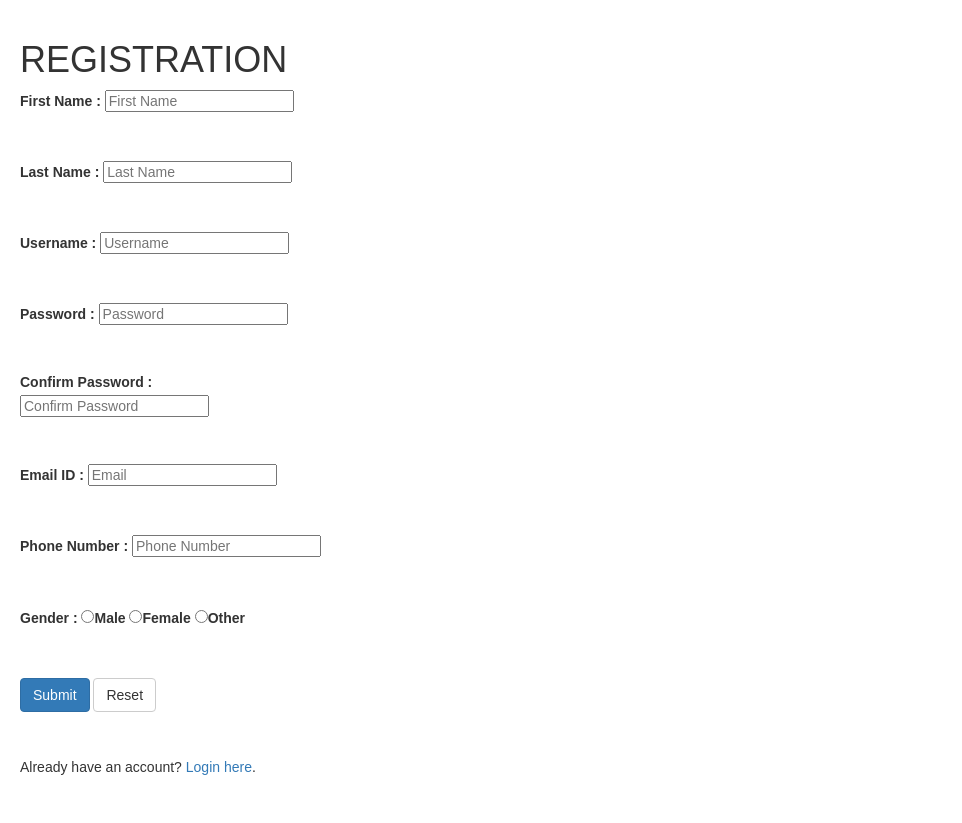
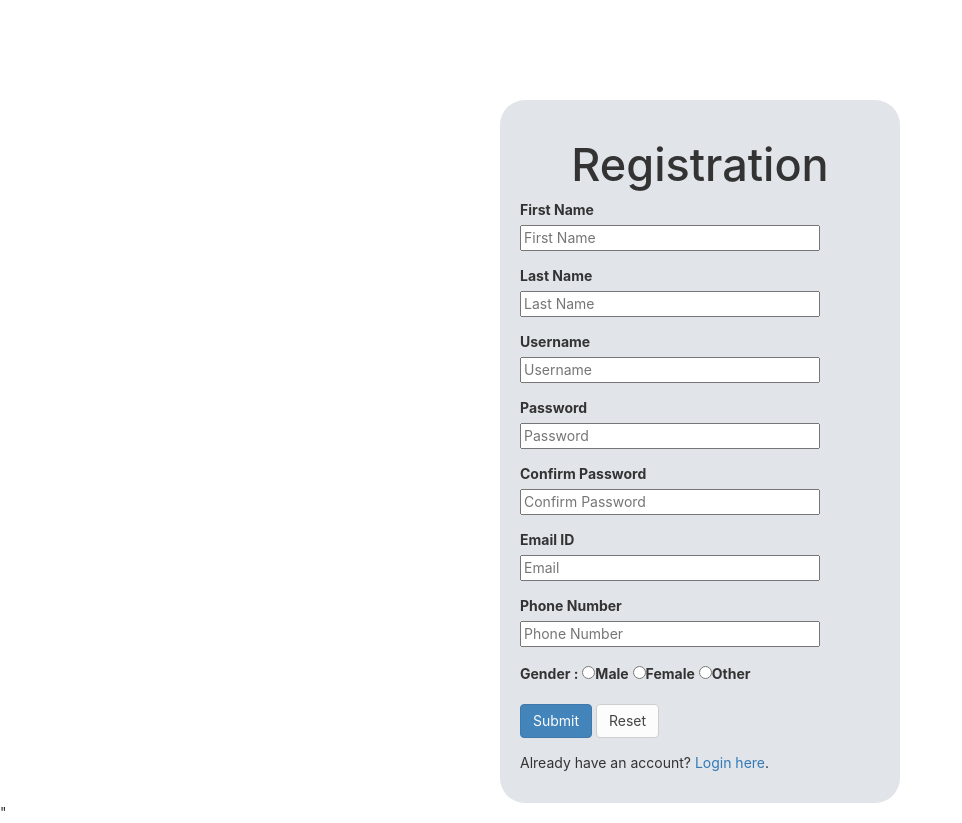
Before and after one commit to GEETANJALI0507/Laptops-and-Mobile-Store, a PHP site: page /register.php in a window 1280 px wide. Shown: the whole page, without its empty margins (0-962 px from the left). Before the commit the page ends 775 px from the top, so only its background shows below. Run offline with PHP 8.4, Linux system fonts and the light colour scheme.

Commit message:
Update register.php

```diff
--- a/register.php
+++ b/register.php
@@ -273,8 +273,6 @@
       //Close connection
       $conn->close();
   }
-
-
 ?>
 <!DOCTYPE html>
 <html lang="en" >
@@ -282,107 +280,75 @@
       <meta charset="UTF-8">
       <title>Registration</title>
       <link rel="stylesheet" href="https://maxcdn.bootstrapcdn.com/bootstrap/3.3.7/css/bootstrap.css">
-    <style type="text/css">
-        body{ font: 14px sans-serif; }
-        .wrapper{ width: 350px; padding: 20px; }
-    </style>
-      <!--<style>
-            h1
-              {
-                text-align: center;
-                font-size:45px;
-                color:purple;
-                background-color:lightgrey;
-              }
-            body
-                {
-                  text-align: center;
-                  font-size:25px;
-                  background-image:url(https://images.freecreatives.com/wp-content/uploads/2015/03/Huge-Backgrounds-63.jpg);
-                  font-family:Helvetica;
-                  color: lightpink;
-                }
-            input[type=text], input[type=password],input[type = email],input[type = tel]
-                {
-                  width: 50%;
-                  padding: 12px 20px;
-                  margin: 8px 0;
-                  display: inline-block;
-                  border: 1px solid #ccc;
-                  box-sizing: border-box;
-                }
-              input[type = submit], input[type= reset]
-                {
-                  background-color: green;
-                  color: white;
-                  padding: 14px 20px;
-                  margin: 10px 0;
-                  border: none;
-                  cursor: pointer;
-                }
-            .wrapper{ width: 350px; padding: 20px; }
-        </style>-->
+      <style type="text/css">
+          body { font-family: -apple-system,BlinkMacSystemFont,Segoe UI,Helvetica,Arial,sans-serif,Apple Color Emoji,Segoe UI Emoji; font-size: 14px; }
+          .wrapper { margin-left: 500px; margin-top: 100px; width: 400px; padding: 20px; background-color:#e1e4e8; border-radius: 25px; }
+          h2 { text-align: center; font-size:45px; }
+          input[type="text"], input[type="password"], input[type="email"] { width: 300px; }
+          #SB, #RB { opacity: 0.9; }
+      </style>
   </head>
 
 <body>
   <div class="wrapper">
-      <h1>REGISTRATION</h1>
+      <h2>Registration</h2>
       <form action="<?php echo htmlspecialchars($_SERVER["PHP_SELF"]); ?>" method="post" id="registration">
           <div class="form-group">
-              <label for="first_name">First Name : </label>
+              <label for="first_name">First Name </label>
               <input type="text" id="first_name" placeholder="First Name" name="first_name" required>
             </div>
-          <br><br>
+          <!--<br><br>-->
           <div class="form-group">
-              <label for="last_name">Last Name : </label>
+              <label for="last_name">Last Name </label>
               <input type="text" id="last_name" placeholder="Last Name" name="last_name" required>
             </div>
-          <br><br>
+          <!--<br><br>-->
           <div class="form-group <?php echo (!empty($username_err)) ? 'has-error' : ''; ?>">
-              <label for="username">Username :</label>
+              <label for="username">Username </label>
               <input type="text" id="username" placeholder="Username" name="username" value="<?php echo $username; ?>" required>
               <span class="help-block"><?php echo $username_err; ?></span>
             </div>
-          <br><br>
+          <!--<br><br>-->
           <div class="form-group <?php echo (!empty($password_err)) ? 'has-error' : ''; ?>">
-              <label for="password">Password :</label>
+              <label for="password">Password </label>
               <input type="password" id="password" placeholder="Password" name="password" value="<?php echo $password; ?>" required>
               <span class="help-block"><?php echo $password_err; ?></span>
             </div>
-          <br><br>
+          <!--<br><br>-->
           <div class="form-group <?php echo (!empty($confirm_password_err)) ? 'has-error' : ''; ?>">
-              <label for="confirm_password">Confirm Password :</label>
+              <label for="confirm_password">Confirm Password </label>
               <input type="password" id="cofirm_password" placeholder="Confirm Password" name="confirm_password" value="<?php echo $confirm_password; ?>" required>
               <span class="help-block"><?php echo $confirm_password_err; ?></span>
             </div>
-          <br><br>
+          <!--<br><br>-->
           <div class="form-group">
-              <label for="email" >Email ID :</label>
+              <label for="email" >Email ID </label>
+              <br>
               <input type="email" id="email" placeholder="Email" name="email" value="<?php echo $email; ?>" required>
               <span class="help-block"><?php echo $email_err; ?></span>
             </div>
-          <br><br>
+          <!--<br><br>-->
           <div class="form-group">
-              <label for="phone">Phone Number :</label>
+              <label for="phone">Phone Number </label>
               <input type="text" id="phone" placeholder="Phone Number" name="phone" value="<?php echo $phone; ?>" required>
               <span class="help-block"><?php echo $phone_err; ?></span>
             </div>
-          <br><br>
+          <!--<br><br>-->
           <div class="form-group">
               <label for="Gender">Gender :</label>
               <label><input type="radio" id="Gender" name="gender" value="MALE" required>Male</label>
               <label><input type="radio" id="Gender" name="gender" value="FEMALE" required>Female</label>
               <label><input type="radio" id="Gender" name="gender" value="OTHER" required>Other</label>
             </div>
-          <br><br>
+          <!--<br><br>-->
           <div class="form-group">
-                <input type="submit" class="btn btn-primary" name="submit" value="Submit">
-                <input type="reset" class="btn btn-default" value="Reset">
+                <input id="SB" type="submit" class="btn btn-primary" name="submit" value="Submit">
+                <input id="RB" type="reset" class="btn btn-default" value="Reset">
                 <span class="help-block"><?php echo $customer_insert_err; ?></span>
             </div>
-          <br><br>
+          <!--<br><br>-->
           <p>Already have an account? <a href="login.php">Login here</a>.</p>
         </form>
       </div>
   </body>
-</html>
+</html>"
```
